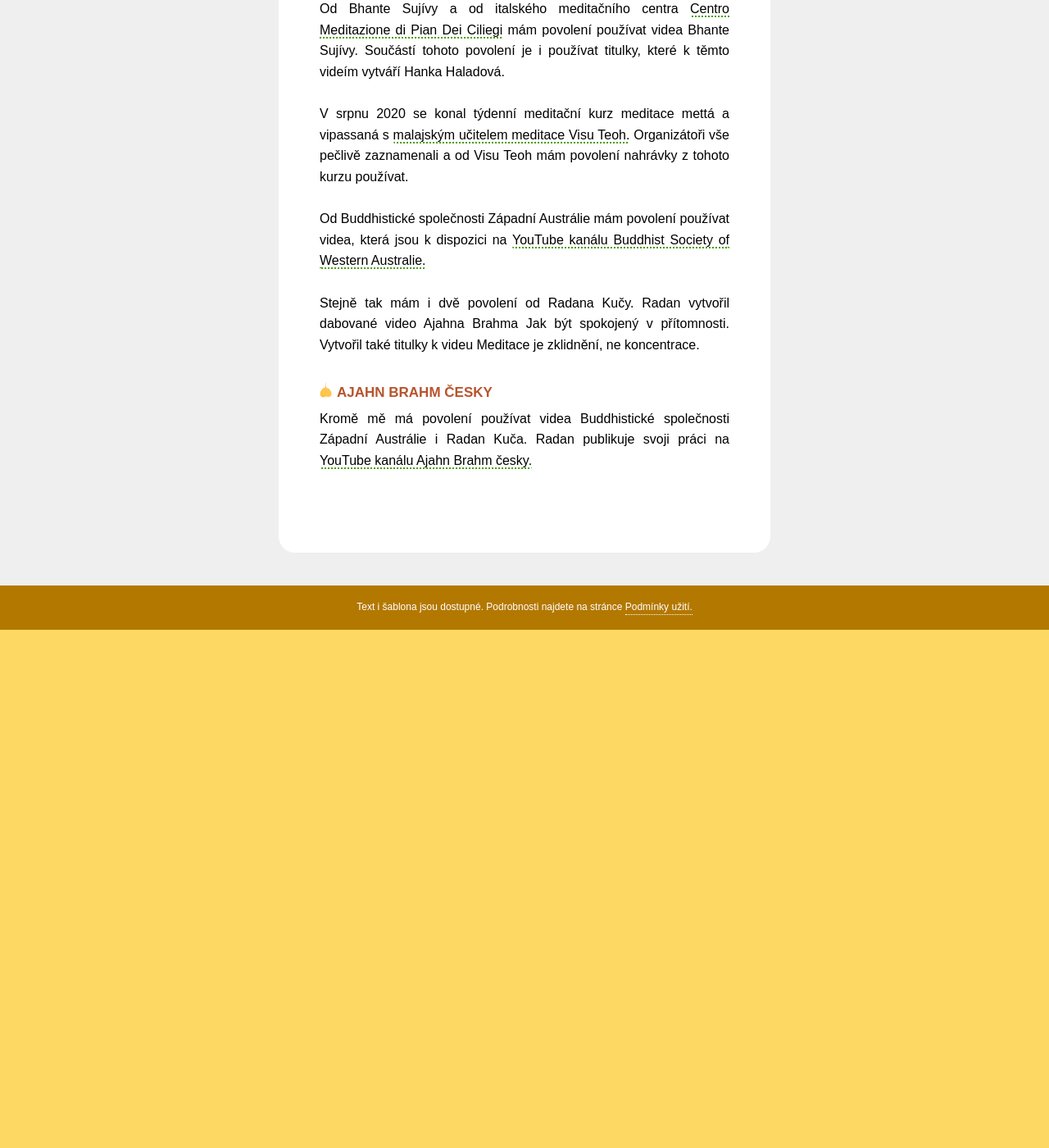
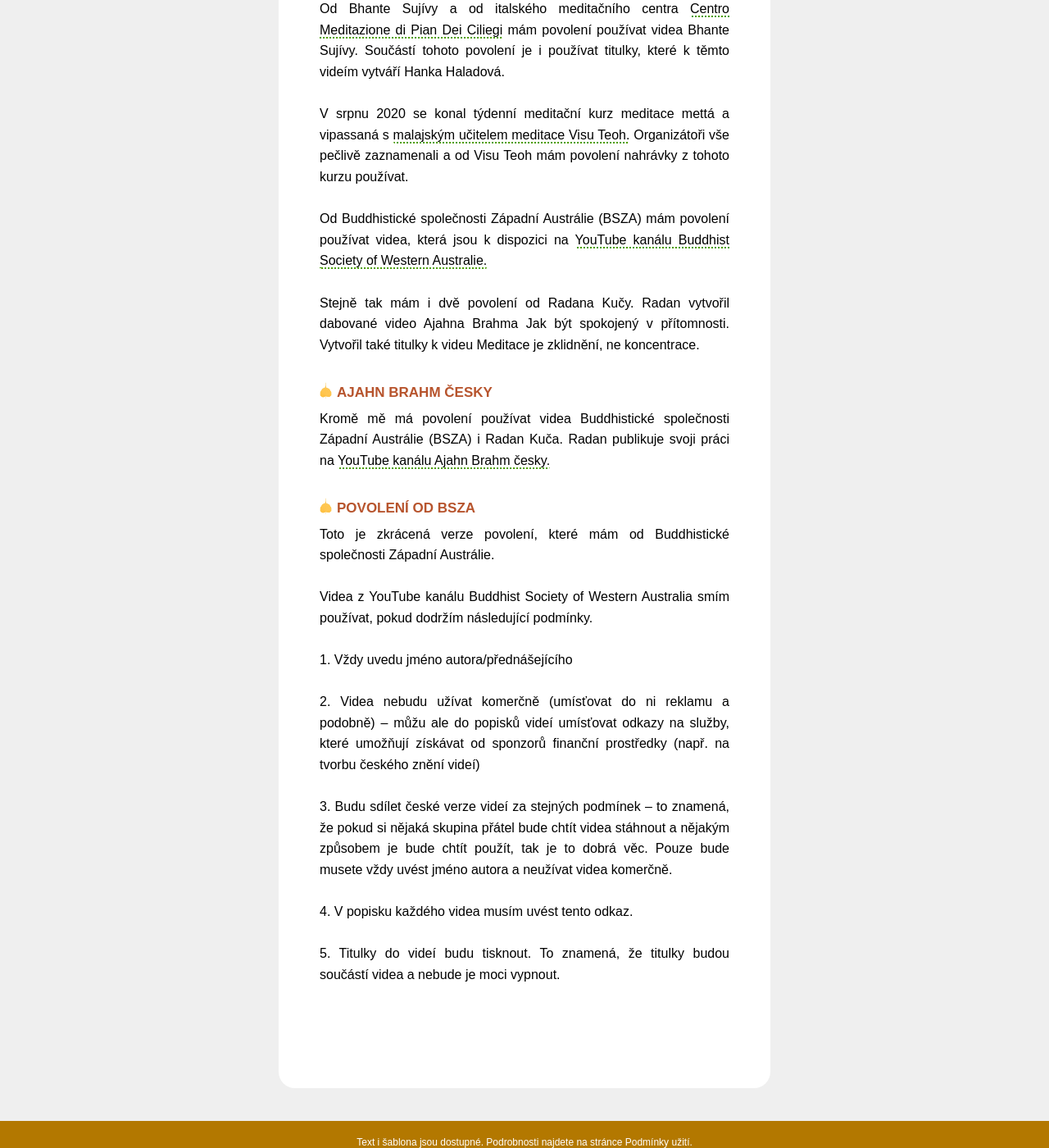
Before and after one commit to Borek78/jak-tvorit-panditu, a Jekyll site: the page built from povoleni-ke-tvorbe.md, in a window 1280 px wide and 1400 px high, scrolled down 431 px. Shown: the whole window at 82% size. Built offline with Jekyll 4.4.1, drawn with Linux system fonts in a browser that asks for light colours; before the commit the page ends 1199 px from its top, so only the background shows below that.

Commit message:
přidány podmínky BSZA

```diff
--- a/css/responsive-style.css
+++ b/css/responsive-style.css
@@ -135,7 +135,7 @@
 }
 
 @media only screen and (max-width: 500px) {
-  #div-footer {
+  #div-pata {
     width: auto;
   }
 }
--- a/povoleni-ke-tvorbe.md
+++ b/povoleni-ke-tvorbe.md
@@ -13,10 +13,27 @@
 
 V srpnu 2020 se konal týdenní meditační kurz meditace mettá a vipassaná s [malajským učitelem meditace Visu Teoh.](https://visuteoh.net/) Organizátoři vše pečlivě zaznamenali a od Visu Teoh mám povolení nahrávky z tohoto kurzu používat.<br><br>
 
-Od Buddhistické společnosti Západní Austrálie mám povolení používat videa, která jsou k dispozici na [YouTube kanálu Buddhist Society of Western Australie.](https://www.youtube.com/user/BuddhistSocietyWA)<br><br>
+Od Buddhistické společnosti Západní Austrálie (BSZA) mám povolení používat videa, která jsou k dispozici na [YouTube kanálu Buddhist Society of Western Australie.](https://www.youtube.com/user/BuddhistSocietyWA)<br><br>
 
 Stejně tak mám i dvě povolení od Radana Kučy. Radan vytvořil dabované video Ajahna Brahma Jak být spokojený v přítomnosti. Vytvořil také titulky k videu Meditace je zklidnění, ne koncentrace.
 
 ### AJAHN BRAHM ČESKY
 
-Kromě mě má povolení používat videa Buddhistické společnosti Západní Austrálie i Radan Kuča. Radan publikuje svoji práci na [YouTube kanálu Ajahn Brahm česky.](https://www.youtube.com/channel/UCUr-lRBB59mFLyKFhAAbXbg)
+Kromě mě má povolení používat videa Buddhistické společnosti Západní Austrálie (BSZA) i Radan Kuča. Radan publikuje svoji práci na [YouTube kanálu Ajahn Brahm česky.](https://www.youtube.com/channel/UCUr-lRBB59mFLyKFhAAbXbg)
+
+### POVOLENÍ OD BSZA
+
+Toto je zkrácená verze povolení, které mám od Buddhistické společnosti Západní Austrálie. <br><br>
+
+Videa z YouTube kanálu Buddhist Society of Western Australia smím používat, pokud dodržím následující podmínky.<br><br>
+
+<span>1.</span> Vždy uvedu jméno autora/přednášejícího<br><br>
+
+<span>2.</span> Videa nebudu užívat komerčně (umísťovat do ni reklamu a podobně) – můžu ale do popisků videí umísťovat odkazy na služby, které umožňují získávat od sponzorů finanční prostředky (např. na tvorbu českého znění videí)<br><br>
+
+<span>3.</span> Budu sdílet české verze videí za stejných podmínek – to znamená, že pokud si nějaká skupina přátel bude chtít videa stáhnout a nějakým způsobem je bude chtít použít, tak je to dobrá věc. Pouze bude musete vždy uvést jméno autora a neužívat videa komerčně.
+<br><br>
+
+<span>4.</span> V popisku každého videa musím uvést tento odkaz.<br><br>
+
+<span>5.</span> Titulky do videí budu tisknout. To znamená, že titulky budou součástí videa a nebude je moci vypnout.<br><br>
```
Also changed, not shown: podminky-uziti.md (+22 -11 lines).
